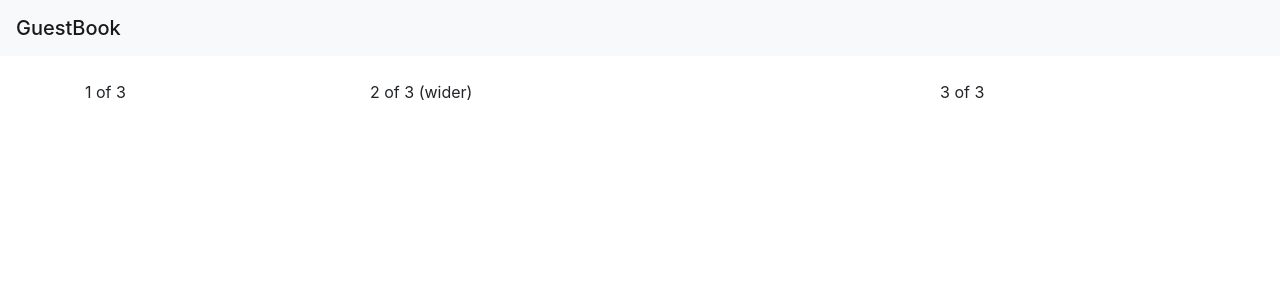
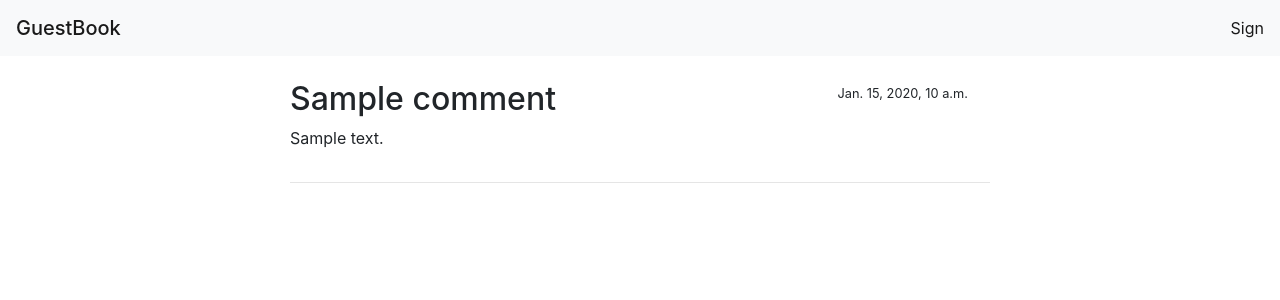
Before and after one commit to makhmudovMR/django_v2_guestbook, a Django app: template guestbook/guestbookapp/templates/guestbookapp/index.html in a window 1280 px wide. Shown: the top 300 px of the page. Run offline with Django 3.2, Linux system fonts and the light colour scheme; the template is opened without the code that fills it: most values are stand-ins (such as "Sample title", 1, 10 or a date in 2020); some libraries are stand-ins or nearby versions.

Commit message:
static files

```diff
--- a/guestbook/guestbookapp/static/guestbookapp/main.css
+++ b/guestbook/guestbookapp/static/guestbookapp/main.css
@@ -0,0 +1,4 @@
+body
+{
+    backgroud:silver; !important
+}
--- a/guestbook/guestbookapp/templates/guestbookapp/base.html
+++ b/guestbook/guestbookapp/templates/guestbookapp/base.html
@@ -10,6 +10,9 @@
 <body>
     <nav class="navbar navbar-light bg-light">
       <span class="navbar-brand mb-0 h1">GuestBook</span>
+        <div class="navbar-nav">
+          <a class="nav-item nav-link active" href="{% url 'sign' %}">Sign</a>
+        </div>
     </nav>
     {% block body %}
     {% endblock %}
--- a/guestbook/guestbookapp/templates/guestbookapp/index.html
+++ b/guestbook/guestbookapp/templates/guestbookapp/index.html
@@ -5,13 +5,28 @@
 <div class="container">
   <div class="row">
     <div class="col">
-      1 of 3
     </div>
-    <div class="col-6">
-      2 of 3 (wider)
+    <div class="col-8">
+      <div class="container">
+          {% for c in comments %}
+            <div class="row">
+                <div class="col-9">
+                    <h2>{{ c.name }}</h2>
+                    <div class="container">
+                        <div class="row">
+                            <p>{{ c.comment }}</p>
+                        </div>
+                    </div>
+                </div>
+                <div class="col-3">
+                    <small>{{ c.date_added }}</small>
+                </div>
+            </div>
+          <hr>
+          {% endfor %}
+      </div>
     </div>
     <div class="col">
-      3 of 3
     </div>
   </div>
 </div>
```
Also changed, not shown: guestbook/guestbookapp/templates/guestbookapp/sign.html (+4 -5 lines).
